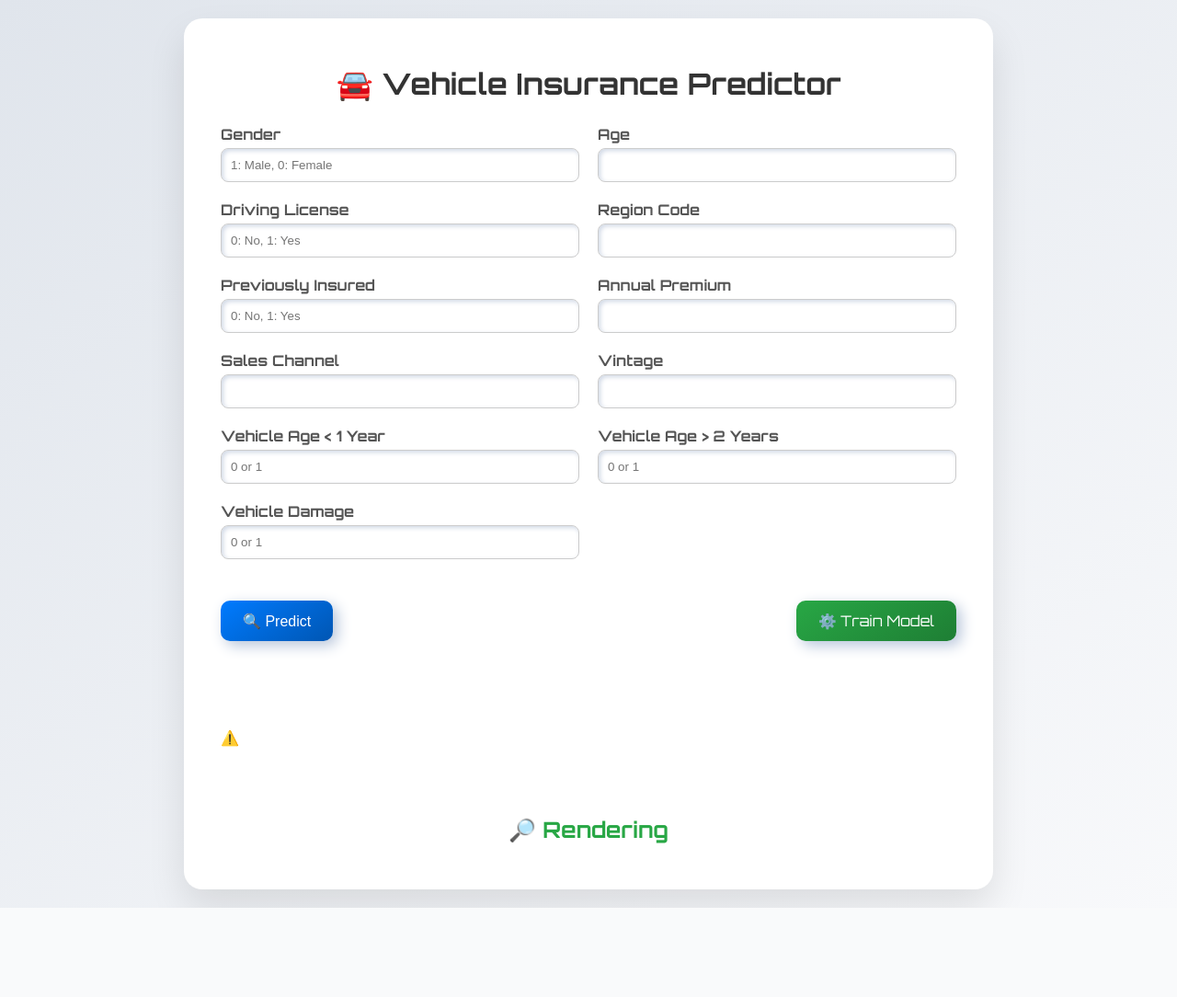
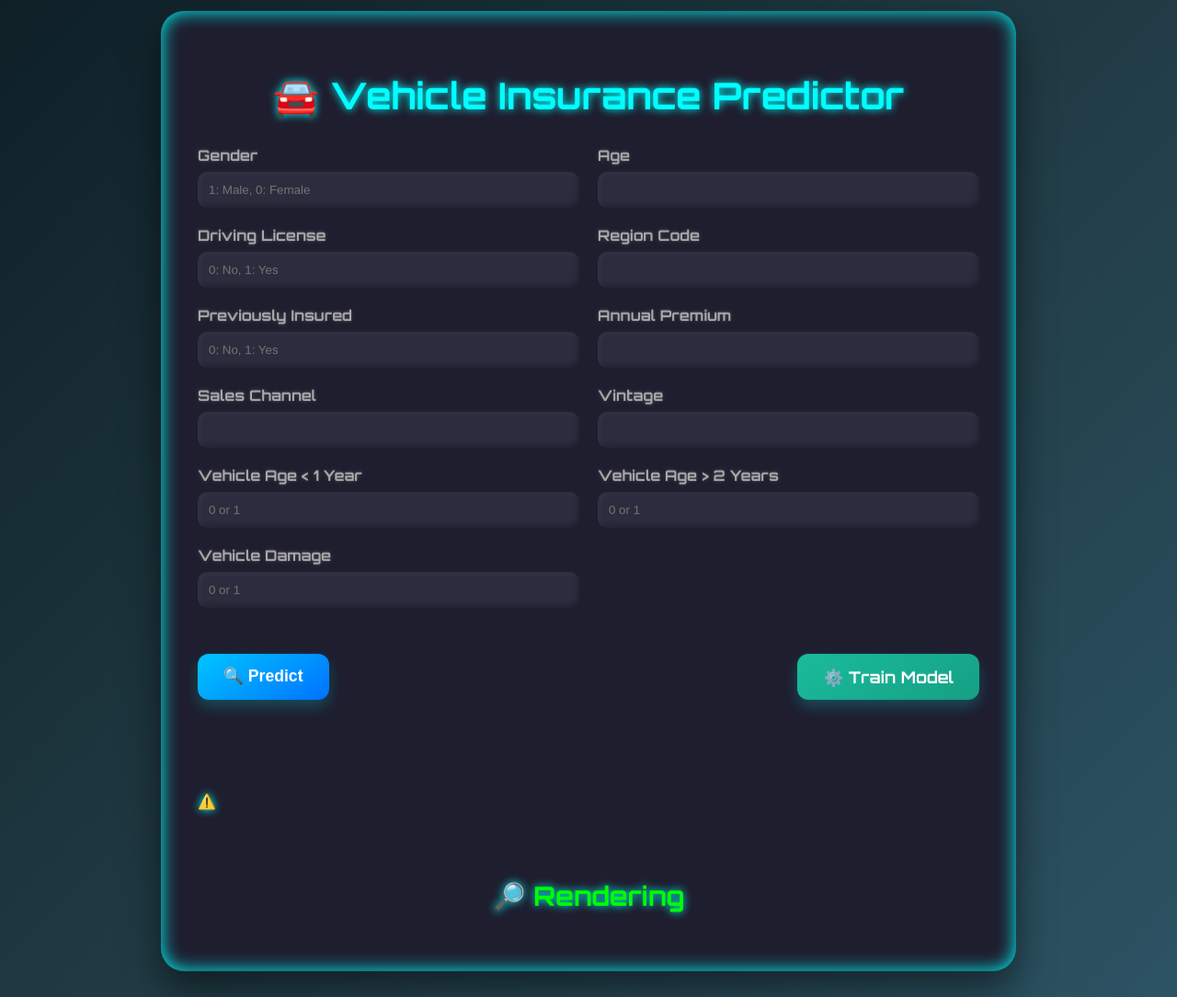
Before and after one commit to Harshitraiii2005/Vehichle-Insurance-Prediction, a FastAPI app: page / in a window 1280 px wide. Shown: the whole page at 92% size. Before the commit the page ends 987 px from the top, so only its background shows below. Run offline with FastAPI, Linux system fonts and the light colour scheme.

Commit message:
all work done

```diff
--- a/static/css/style.css
+++ b/static/css/style.css
@@ -1,42 +1,52 @@
-/* Global Styles */
+/* Dark Theme 3D Style */
 body {
   margin: 0;
   padding: 0;
   font-family: 'Orbitron', sans-serif;
-  background: linear-gradient(145deg, #e0e5ec, #f8f9fb);
+  background: linear-gradient(135deg, #0f2027, #203a43, #2c5364);
+  color: #f0f0f0;
   display: flex;
   justify-content: center;
   align-items: center;
   min-height: 100vh;
+  overflow-x: hidden;
 }
 
 .main-container {
+  padding: 20px;
+  width: 100%;
   display: flex;
   justify-content: center;
   align-items: center;
-  width: 100%;
-  padding: 20px;
 }
 
 .card-3d {
-  background: #ffffff;
-  border-radius: 20px;
-  padding: 30px 40px;
-  box-shadow: 0 20px 40px rgba(0, 0, 0, 0.1);
+  background: #1e1e2f;
+  border-radius: 25px;
+  padding: 40px;
   width: 100%;
-  max-width: 800px;
-  transition: transform 0.3s ease-in-out;
+  max-width: 850px;
+  box-shadow: 0 20px 40px rgba(0, 0, 0, 0.5), inset 0 0 20px #0ff;
+  transform-style: preserve-3d;
+  transition: transform 0.5s;
+  animation: floatCard 4s ease-in-out infinite;
 }
 
-.card-3d:hover {
-  transform: scale(1.01);
+@keyframes floatCard {
+  0%, 100% {
+    transform: translateY(0px);
+  }
+  50% {
+    transform: translateY(-10px);
+  }
 }
 
 h1 {
   text-align: center;
-  color: #333;
-  margin-bottom: 25px;
-  font-size: 2rem;
+  color: #0ff;
+  font-size: 2.5rem;
+  margin-bottom: 30px;
+  text-shadow: 0 0 10px #0ff;
 }
 
 .form-3d {
@@ -57,61 +67,80 @@ h1 {
 }
 
 .form-group label {
-  font-weight: bold;
-  color: #555;
-  margin-bottom: 5px;
+  font-weight: 600;
+  margin-bottom: 8px;
+  color: #aaa;
+  text-shadow: 0 0 5px rgba(255, 255, 255, 0.2);
 }
 
 .form-group input {
-  padding: 10px;
-  border-radius: 8px;
-  border: 1px solid #ccc;
-  box-shadow: inset 2px 2px 5px #d1d9e6, inset -5px -5px 10px #ffffff;
+  padding: 12px;
+  border-radius: 10px;
+  border: none;
+  background: #2c2c3e;
+  color: #fff;
+  box-shadow: inset 2px 2px 6px rgba(255,255,255,0.05), inset -3px -3px 5px rgba(0,0,0,0.2);
   transition: 0.3s;
 }
 
 .form-group input:focus {
   outline: none;
-  border-color: #007bff;
-  box-shadow: 0 0 5px rgba(0, 123, 255, 0.4);
+  background: #33334d;
+  box-shadow: 0 0 8px #0ff;
 }
 
 .button-row {
   display: flex;
   justify-content: space-between;
-  margin-top: 25px;
+  margin-top: 30px;
 }
 
 .btn-3d {
-  padding: 12px 24px;
-  font-size: 1rem;
+  padding: 14px 28px;
+  font-size: 1.1rem;
   border: none;
-  border-radius: 10px;
-  background: linear-gradient(145deg, #007bff, #0056b3);
+  border-radius: 12px;
+  background: linear-gradient(145deg, #00c6ff, #0072ff);
   color: #fff;
   cursor: pointer;
-  box-shadow: 5px 5px 15px #b8c6db, -5px -5px 15px #ffffff;
+  box-shadow: 0 8px 15px rgba(0, 255, 255, 0.2);
   transition: all 0.3s ease-in-out;
   text-decoration: none;
   text-align: center;
+  font-weight: bold;
 }
 
 .btn-3d.train {
-  background: linear-gradient(145deg, #28a745, #1e7e34);
+  background: linear-gradient(145deg, #1abc9c, #16a085);
 }
 
 .btn-3d:hover {
-  transform: translateY(-3px);
-  box-shadow: 0 10px 20px rgba(0, 0, 0, 0.15);
+  transform: translateY(-4px);
+  box-shadow: 0 12px 24px rgba(0, 255, 255, 0.3);
 }
 
 .result {
   text-align: center;
-  margin-top: 30px;
+  margin-top: 35px;
+  color: #0ff;
+  text-shadow: 0 0 10px #0ff;
 }
 
 .result h2 {
-  font-size: 1.5rem;
-  color: #28a745;
+  font-size: 1.8rem;
   margin-top: 10px;
+  color: #0f0;
 }
+
+@media (max-width: 768px) {
+  .form-grid {
+    grid-template-columns: 1fr;
+  }
+  .btn-3d {
+    width: 100%;
+  }
+  .button-row {
+    flex-direction: column;
+    gap: 15px;
+  }
+}
```
